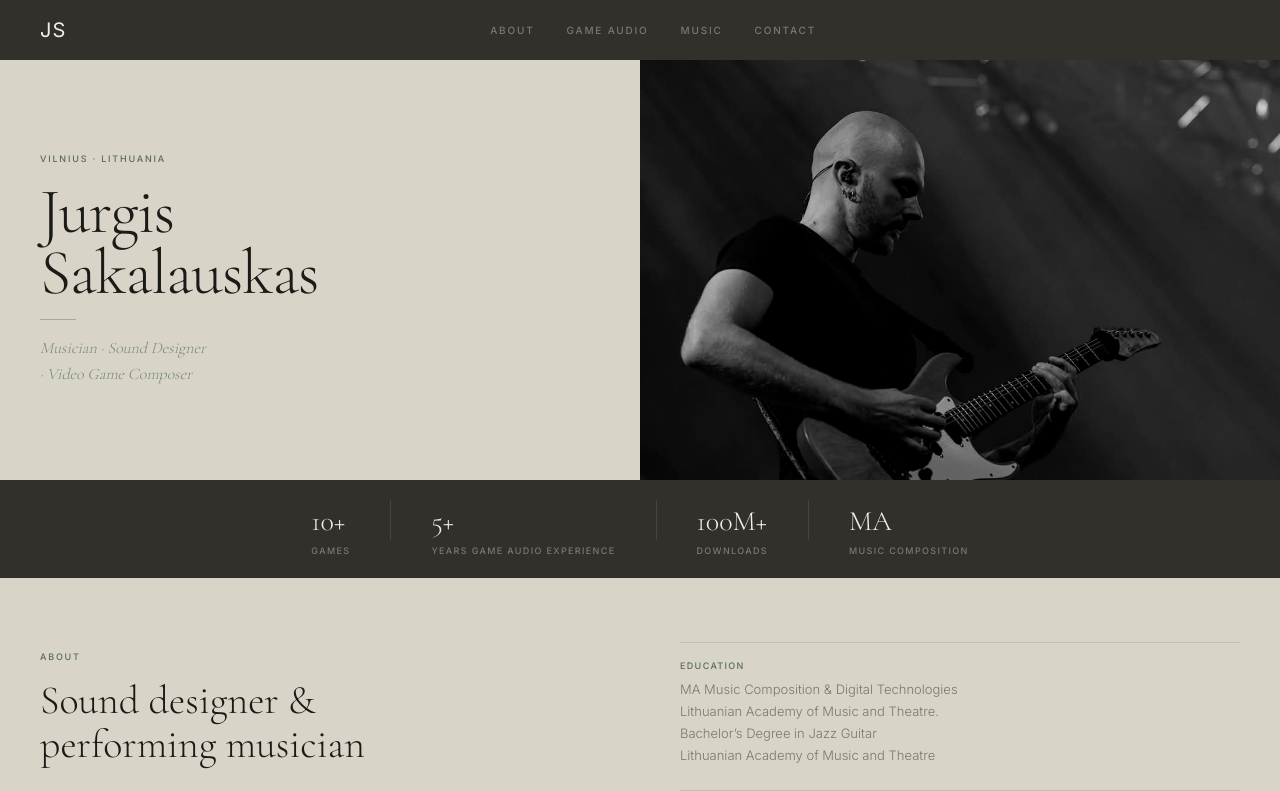
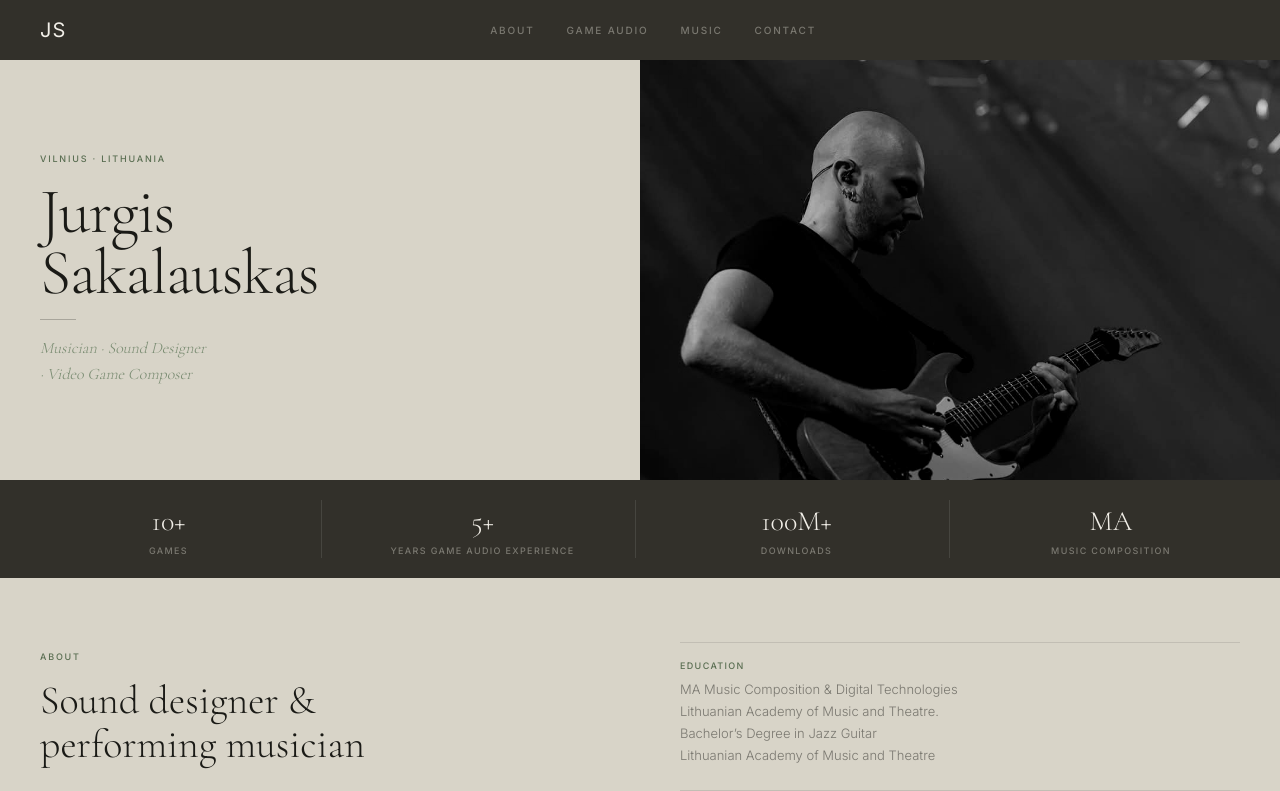
Before and after one commit to Jurgutis666/js-website, a Next.js app: page / in a window 1280 px wide. Shown: the top 791 px of the page. Built offline with nearby package versions, Linux system fonts and the light colour scheme.

Commit message:
Stats spacing fixed
fixed stat text spacing.

```diff
--- a/app/components/Hero.tsx
+++ b/app/components/Hero.tsx
@@ -76,7 +76,7 @@ export default function Hero() {
         </div>
       </section>
       <div
-        className="flex flex-wrap gap-10 px-10 py-5 justify-center"
+        className="grid grid-cols-4 gap-2 px-4 py-5 justify-items-center"
         style={{ background: "var(--color-dark)" }}
       >
         {[
@@ -85,18 +85,15 @@ export default function Hero() {
           { num: "100M+", label: "downloads" },
           { num: "MA", label: "music composition" },
         ].map((stat, i) => (
-          <>
-            {i > 0 && (
           <div
-                key={`d${i}`}
+            key={stat.label}
             style={{
-                  width: "1px",
-                  height: "40px",
-                  background: "rgba(255,255,255,0.1)",
+              borderRight: i < 3 ? "1px solid rgba(255,255,255,0.1)" : "none",
+              textAlign: "center",
+              width: "100%",
+              padding: "0 24px",
             }}
-              />
-            )}
-            <div key={stat.label}>
+          >
             <div
               style={{
                 fontFamily: "var(--font-cormorant)",
@@ -120,7 +117,6 @@ export default function Hero() {
               {stat.label}
             </div>
           </div>
-          </>
         ))}
       </div>
     </>
```
Lines whose indentation alone changed are shown as unchanged.
